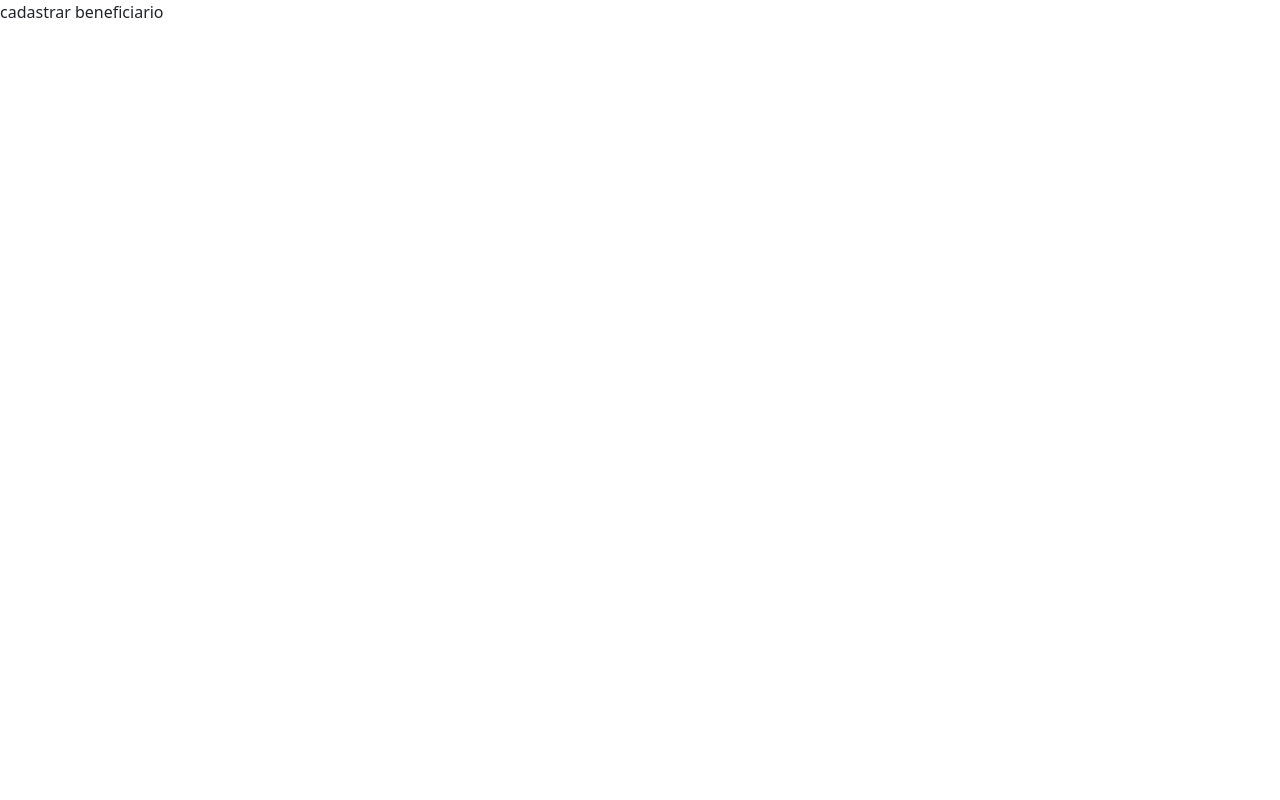
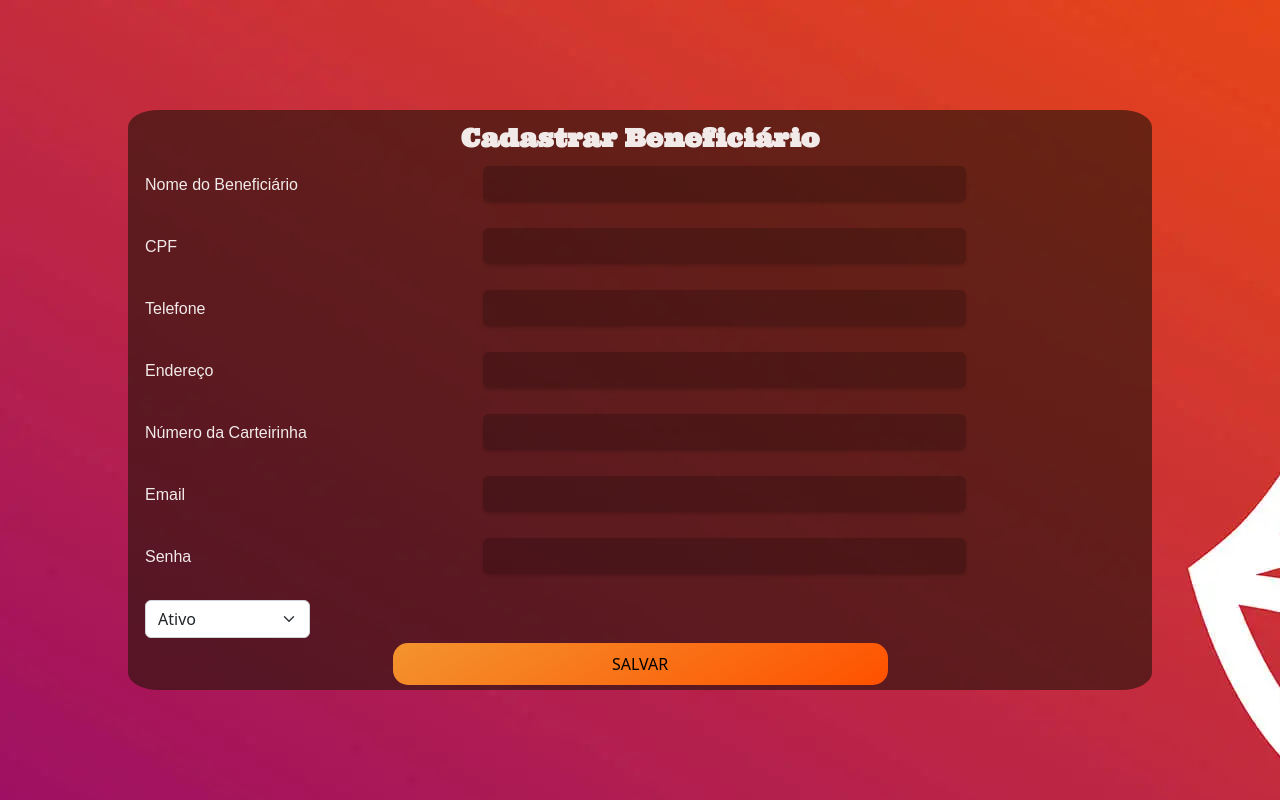
Before and after one commit to projeto-agendamentoHospital/TelaCadastro, an Angular app in the folder telaCadastro/: page /inicio/acessoRestrito/cadastrarBeneficiario in a window 1280 px wide. Built offline with nearby package versions, Linux system fonts and the light colour scheme.

Commit message:
tela-cadastro-beneficiario

```diff
--- a/telaCadastro/src/app/app.module.ts
+++ b/telaCadastro/src/app/app.module.ts
@@ -1,5 +1,7 @@
 import { NgModule } from '@angular/core';
+import { FormsModule } from '@angular/forms';
 import { BrowserModule } from '@angular/platform-browser';
+import { HttpClientModule } from '@angular/common/http';
 
 import { AppRoutingModule } from './app-routing.module';
 import { AppComponent } from './app.component';
@@ -24,7 +26,9 @@ import { RestrictedAccessConsultComponent } from './restricted-access-consult/re
   ],
   imports: [
     BrowserModule,
-    AppRoutingModule
+    AppRoutingModule,
+    FormsModule,
+    HttpClientModule
   ],
   providers: [],
   bootstrap: [AppComponent]
--- /dev/null
+++ b/telaCadastro/src/app/interface/IBeneficiarioDTO.ts
@@ -0,0 +1,11 @@
+export interface IBeneficiarioDto{
+  id: number,
+  nome: string,
+  cpf: string,
+  tel: string,
+  endereco: string,
+  numeroCarteirinha: string,
+  ativo: boolean,
+  email: string,
+  senha: string,
+}
--- a/telaCadastro/src/app/restricted-access-patient/restricted-access-patient.component.css
+++ b/telaCadastro/src/app/restricted-access-patient/restricted-access-patient.component.css
@@ -0,0 +1,62 @@
+@import url('https://fonts.googleapis.com/css2?family=Raleway:wght@300;700&family=Ultra&display=swap');
+.full-banner-form{
+  width: 100%;
+  height: 100vh;
+  display: flex;
+  align-items: center;
+  justify-content: center;
+  background: #dddcda;
+  background: url("../img/fundo2.webp") no-repeat;
+}
+h1{
+  padding-top: 8px;
+  padding-bottom: 5px;
+  text-align: center;
+  font-size: 25px;
+  font-weight: 800;
+  color:rgb(241, 234, 233);
+  font-family: 'Ultra', serif;
+}
+form{
+  align-content: center;
+  background: #2b150ba6 ;
+  width: 80%;
+  height: auto;
+  border-radius: 3%;
+  padding: 5px;
+}
+
+label{
+  color: rgb(241, 234, 233);
+  font-family: Arial, sans-serif;
+  font-weight: 500;
+  font-size: 1em;
+}
+
+input{
+  margin-bottom: 10px;
+  box-shadow: 0px 2px 4px -1px rgba( 0,0,0,0.2);
+}
+button{
+  background: linear-gradient(150deg,#f3942e 0%, #ff5100 100%);
+  width: 50%;
+  line-height: 40px;
+  border-radius: 15px;
+  border: none;
+  text-transform: uppercase;
+  margin-top: 5px;
+  margin-left: 25%;
+}
+input{
+  background: rgba( 0,0,0,0.2);
+  border: black;
+}
+button:hover{
+  background: linear-gradient(150deg,#ff5100 0%, #f3942e 100%);
+  color: #dddcda;
+  box-shadow: 0px 2px 4px -1px rgba(0, 0, 0, 0.5);
+}
+input:hover{
+  background: rgba(240, 234, 234, 0.2);
+  border: black;
+}
--- a/telaCadastro/src/app/restricted-access-patient/restricted-access-patient.component.html
+++ b/telaCadastro/src/app/restricted-access-patient/restricted-access-patient.component.html
@@ -1 +1,106 @@
-<p>cadastrar beneficiario</p>
+<div class="full-banner-form">
+  <form action="" method="post">
+    <h1>Cadastrar Beneficiário</h1>
+    <div class="container">
+      <div class="mb-3 row">
+        <label for="nomeAluno" class="col-sm-4 col-form-label"
+          >Nome do Beneficiário</label
+        >
+        <div class="col-sm-6">
+          <input
+            type="text"
+            class="form-control"
+            id="nomeBeneficiario"
+            [(ngModel)]="beneficiario.nome"
+            name="nome"
+          />
+        </div>
+      </div>
+      <div class="mb-3 row">
+        <label for="nomeAluno" class="col-sm-4 col-form-label">CPF</label>
+        <div class="col-sm-6">
+          <input
+            type="text"
+            class="form-control"
+            id="nomeBeneficiario"
+            [(ngModel)]="beneficiario.cpf"
+            name="cpf"
+          />
+        </div>
+      </div>
+      <div class="mb-3 row">
+        <label for="nomeAluno" class="col-sm-4 col-form-label">Telefone</label>
+        <div class="col-sm-6">
+          <input
+            type="text"
+            class="form-control"
+            id="nomeBeneficiario"
+            [(ngModel)]="beneficiario.tel"
+            name="tel"
+          />
+        </div>
+      </div>
+      <div class="mb-3 row">
+        <label for="nomeAluno" class="col-sm-4 col-form-label">Endereço</label>
+        <div class="col-sm-6">
+          <input
+            type="text"
+            class="form-control"
+            id="nomeBeneficiario"
+            [(ngModel)]="beneficiario.endereco"
+            name="endereco"
+          />
+        </div>
+      </div>
+      <div class="mb-3 row">
+        <label for="nomeAluno" class="col-sm-4 col-form-label"
+          >Número da Carteirinha</label
+        >
+        <div class="col-sm-6">
+          <input
+            type="text"
+            class="form-control"
+            id="nomeBeneficiario"
+            [(ngModel)]="beneficiario.numeroCarteirinha"
+            name="numeroCarteirinha"
+          />
+        </div>
+      </div>
+      <div class="mb-3 row">
+        <label for="nomeAluno" class="col-sm-4 col-form-label">Email</label>
+        <div class="col-sm-6">
+          <input
+            type="text"
+            class="form-control"
+            id="nomeBeneficiario"
+            [(ngModel)]="beneficiario.email"
+            name="endereco"
+          />
+        </div>
+      </div>
+      <div class="mb-3 row">
+        <label for="nomeAluno" class="col-sm-4 col-form-label">Senha</label>
+        <div class="col-sm-6">
+          <input
+            type="password"
+            class="form-control"
+            id="nomeBeneficiario"
+            [(ngModel)]="beneficiario.senha"
+            name="endereco"
+          />
+        </div>
+      </div>
+      <div class="row-2 col-sm-2">
+        <select
+          class="form-select"
+          aria-label="Default select example"
+          [(ngModel)]="beneficiario.ativo"
+          name="ativo">
+          <option value="1" value="true">Ativo</option>
+          <option value="2" value="false">Inativo</option>
+        </select>
+      </div>
+        <button (click)="salvar()">Salvar</button>
+    </div>
+  </form>
+</div>
--- a/telaCadastro/src/app/restricted-access-patient/restricted-access-patient.component.ts
+++ b/telaCadastro/src/app/restricted-access-patient/restricted-access-patient.component.ts
@@ -1,10 +1,80 @@
-import { Component } from '@angular/core';
-import { Router } from '@angular/router';
+import { ActivatedRoute, Router } from '@angular/router';
+import { HttpClient } from '@angular/common/http';
+import { Component, OnInit } from '@angular/core';
+import { IBeneficiarioDto } from '../interface/IBeneficiarioDTO';
+
 @Component({
   selector: 'app-restricted-access-patient',
   templateUrl: './restricted-access-patient.component.html',
   styleUrls: ['./restricted-access-patient.component.css']
 })
 export class RestrictedAccessPatientComponent {
+  beneficiario!: IBeneficiarioDto;
+  idBeneficiario!: number;
 
+  constructor(private http: HttpClient, private route: ActivatedRoute, private router: Router) {
+    this.route.paramMap.subscribe(params => {
+      this.idBeneficiario = Number(params.get('id'));
+    });
+  }
+
+  ngOnInit(): void {
+    this.beneficiario = {
+      id: this.idBeneficiario ?? 0,
+      nome: '',
+      cpf: '',
+      tel: '',
+      endereco: '',
+      numeroCarteirinha: '',
+      ativo: true,
+      email: '',
+      senha:'',
+    }
+
+    // BUSCAR NA API OS DADOS DO BENEFICIARIO QUE RECEBEMOS O ID NA URL
+    if (this.idBeneficiario) {
+      this.http
+        .get(`https://localhost:7114/GetByID/${this.idBeneficiario}`)
+        .subscribe((data) => {
+          this.beneficiario = data as IBeneficiarioDto;
+        });
+    }
+
+  }
+
+  salvar() {
+
+    if (this.validarInformacoes()) {
+      console.log(`Objeto para salvar: ${JSON.stringify(this.beneficiario)}`);
+
+      if (this.beneficiario.id == 0) {
+
+        this.http.post('https://localhost:7114/CreateBeneficiary', this.beneficiario)
+          .subscribe((data) => {
+            this.router.navigate(['listaBeneficiario']);
+          });
+
+          console.log(this.beneficiario.ativo)
+
+      } else {
+        this.http.patch('https://localhost:7114/UpdateBeneficiary/', this.beneficiario)
+          .subscribe((data) => {
+            this.router.navigate(['listaBeneficiario']);
+          });
+      }
+
+    } else {
+      console.log('Erro na validação');
+      // TRATAMENTO DE ERRO
+      // ALERTA
+      // BORDA VERMELHA
+    }
+  }
+
+  validarInformacoes(): boolean {
+    if (this.beneficiario.nome == '') {
+      return false;
+    }
+    return true;
+  }
 }
```
Also changed, not shown: telaCadastro/src/app/img/fundo2.webp (added).
